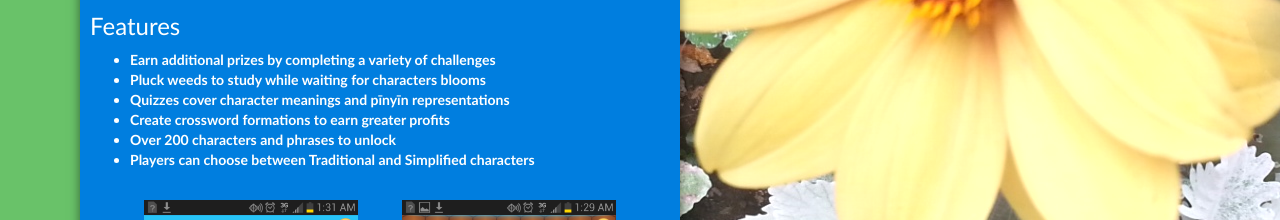
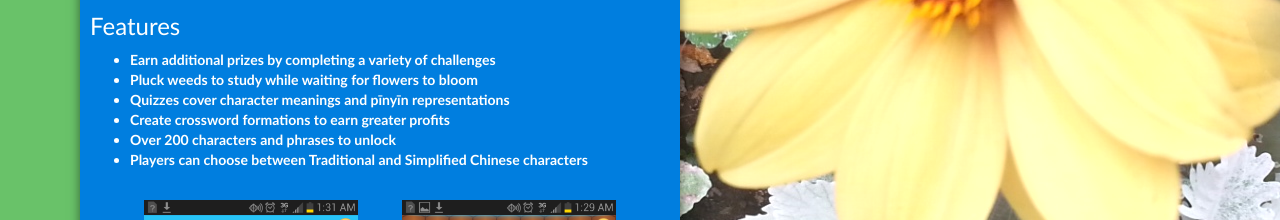
Before and after one commit to zhongwengarden/zhongwengarden.github.io, a plain HTML site: page index.html in a window 1280 px wide. Shown: the part 406-626 px from the top of the page. Drawn offline with nearby package versions, Linux system fonts and the light colour scheme.

Commit message:
Fixing a typo

```diff
--- a/index.html
+++ b/index.html
@@ -46,11 +46,11 @@ Once they bloom you can sell them by passing a quiz.</p>
 
       <ul>
         <li>Earn additional prizes by completing a variety of challenges</li>
-        <li>Pluck weeds to study while waiting for characters blooms</li>
+        <li>Pluck weeds to study while waiting for flowers to bloom</li>
         <li>Quizzes cover character meanings and pīnyīn representations</li>
         <li>Create crossword formations to earn greater profits</li>
         <li>Over 200 characters and phrases to unlock</li>
-        <li>Players can choose between Traditional and Simplified characters</li>
+        <li>Players can choose between Traditional and Simplified Chinese characters</li>
       </ul>
 
       <center>
```
